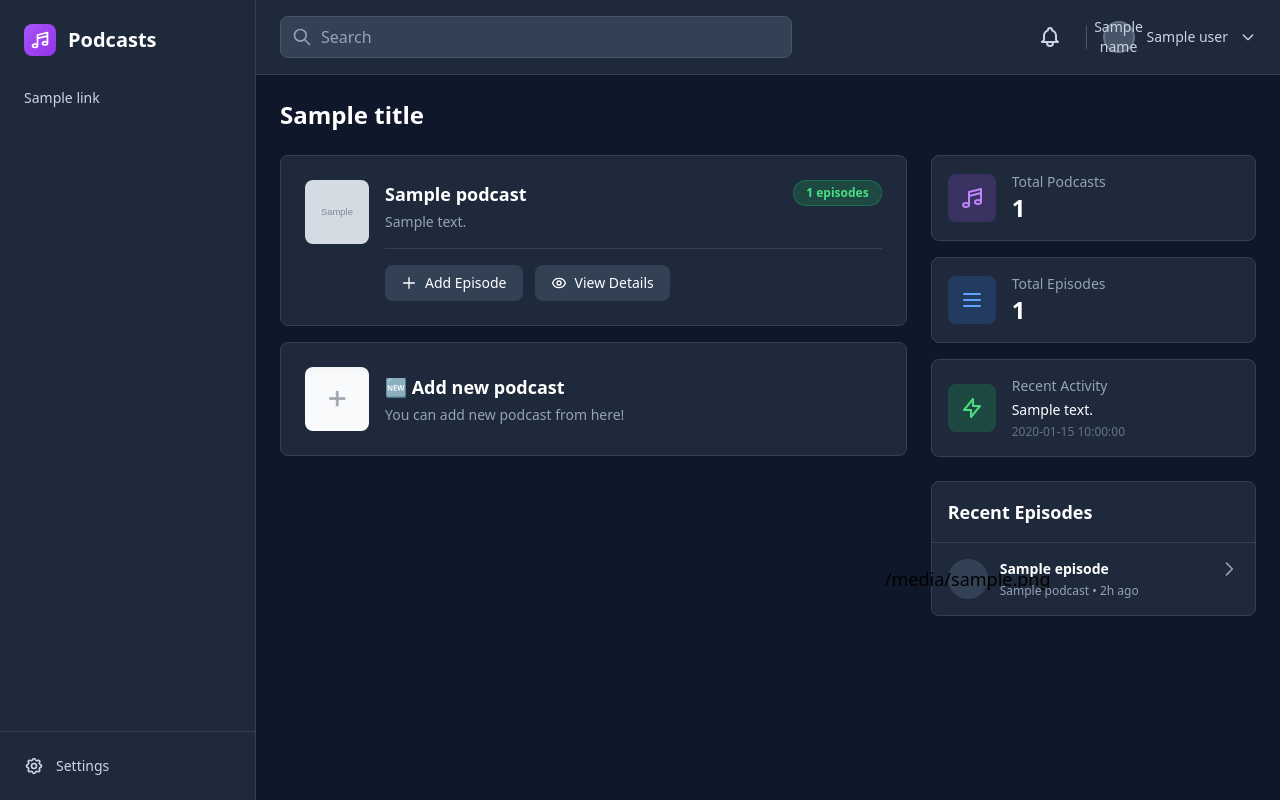
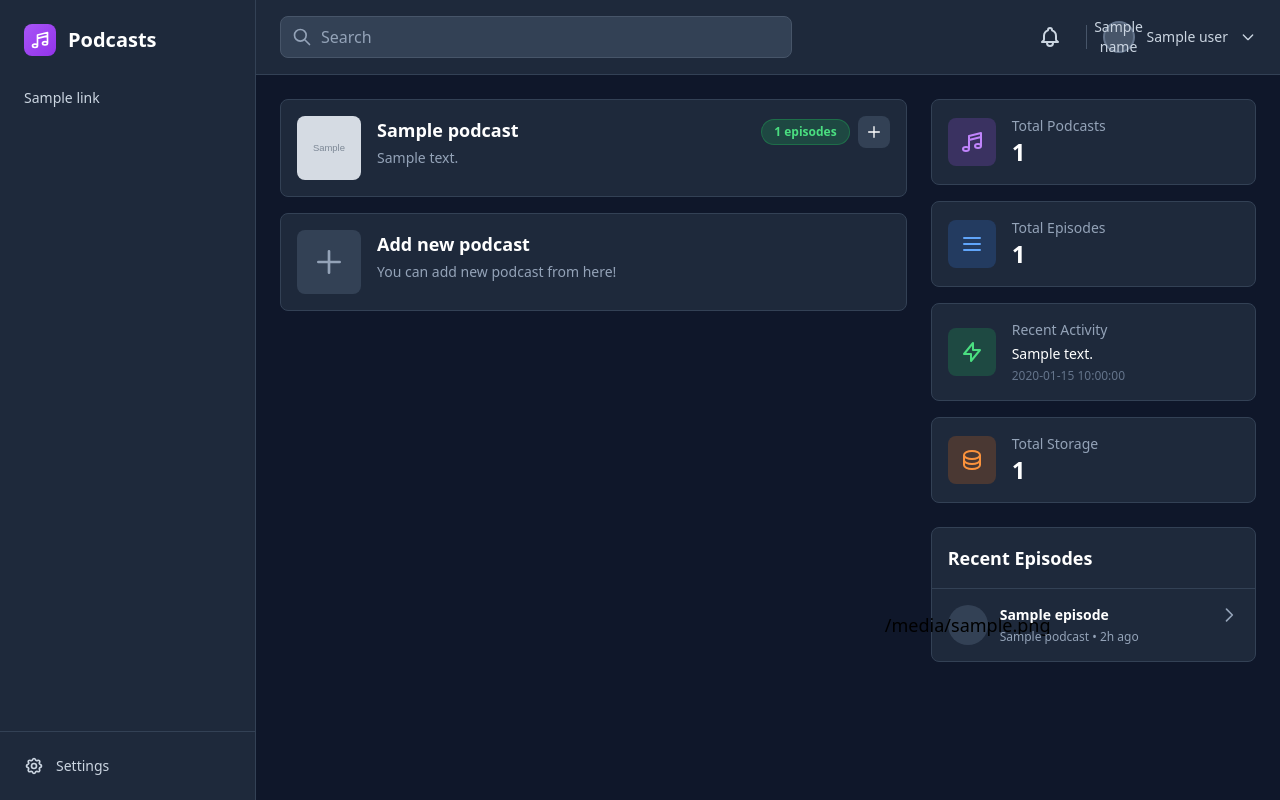
Before and after one commit to DmitryBurnaev/podcast-app, a Python web app: template src/templates/index.html in a window 1280 px wide. Run offline with Jinja, Linux system fonts and the light colour scheme; the template is opened without the code that fills it: most values are stand-ins (such as "Sample title", 1, 10 or a date in 2020); grey boxes marked "Sample" are stand-in pictures.

Commit message:
[#1] Project skeleton: update index view

```diff
--- a/src/templates/base.html
+++ b/src/templates/base.html
@@ -129,7 +129,7 @@
             <!-- Main Content -->
             <main class="flex-1 overflow-y-auto bg-slate-900 pattern-bg">
                 <div class="p-6">
-                    <h2 class="text-2xl font-bold text-white mb-6">{{ title }}</h2>
+{#                    <h2 class="text-2xl font-bold text-white mb-6">{{ title }}</h2>#}
                     {% block content %}
                         <div class="text-slate-400">No content</div>
                     {% endblock %}
--- a/src/templates/index.html
+++ b/src/templates/index.html
@@ -5,9 +5,9 @@
     <div class="flex-1 lg:w-2/3">
         <div class="space-y-4">
             {% for podcast in podcasts %}
-            <div
-                class="bg-slate-800 rounded-lg border border-slate-700 hover:border-slate-600 transition overflow-hidden">
-                <div class="p-6 flex items-start gap-4">
+            <a href="/podcast/{{ loop.index0 }}"
+                class="block bg-slate-800 rounded-lg border border-slate-700 hover:border-slate-600 transition overflow-hidden cursor-pointer">
+                <div class="p-4 flex items-start gap-4">
                     <!-- Podcast Image/Avatar -->
                     <div class="flex-shrink-0">
                         <img class="w-16 h-16 rounded-lg object-cover" src="{{ podcast.image_url }}"
@@ -16,55 +16,47 @@
 
                     <!-- Podcast Info -->
                     <div class="flex-1 min-w-0">
-                        <div class="flex items-start justify-between gap-4 mb-2">
-                            <div>
+                        <div class="flex items-start justify-between gap-4">
+                            <div class="flex-1 min-w-0">
                                 <h3 class="text-lg font-semibold text-white mb-1">{{ podcast.title }}</h3>
                                 <p class="text-sm text-slate-400 line-clamp-2">{{ podcast.description }}</p>
                             </div>
+                            <div class="flex items-center gap-2 flex-shrink-0">
                                 <span
                                     class="inline-flex items-center px-3 py-1 rounded-full text-xs font-semibold bg-green-500/20 text-green-400 border border-green-500/30">
                                     {{ podcast.episodes_count }} episodes
                                 </span>
-                        </div>
-
-                        <!-- Action Buttons -->
-                        <div class="flex items-center gap-3 mt-4 pt-4 border-t border-slate-700">
-                            <button onclick="openAddEpisodeModal('{{ podcast.title }}')"
-                                class="flex items-center gap-2 px-4 py-2 bg-slate-700 hover:bg-slate-600 text-white rounded-lg transition text-sm font-medium">
+                                <button
+                                    onclick="event.preventDefault(); event.stopPropagation(); openAddEpisodeModal('{{ podcast.title }}')"
+                                    class="p-2 bg-slate-700 hover:bg-slate-600 text-white rounded-lg transition"
+                                    title="Add Episode">
                                     <svg class="w-4 h-4" fill="none" stroke="currentColor" viewBox="0 0 24 24">
                                         <path stroke-linecap="round" stroke-linejoin="round" stroke-width="2"
                                             d="M12 4v16m8-8H4"></path>
                                     </svg>
-                                Add Episode
                                 </button>
-                            <a href="/podcast/{{ loop.index0 }}"
-                                class="flex items-center gap-2 px-4 py-2 bg-slate-700 hover:bg-slate-600 text-white rounded-lg transition text-sm font-medium">
-                                <svg class="w-4 h-4" fill="none" stroke="currentColor" viewBox="0 0 24 24">
-                                    <path stroke-linecap="round" stroke-linejoin="round" stroke-width="2"
-                                        d="M15 12a3 3 0 11-6 0 3 3 0 016 0z"></path>
-                                    <path stroke-linecap="round" stroke-linejoin="round" stroke-width="2"
-                                        d="M2.458 12C3.732 7.943 7.523 5 12 5c4.478 0 8.268 2.943 9.542 7-1.274 4.057-5.064 7-9.542 7-4.477 0-8.268-2.943-9.542-7z">
-                                    </path>
-                                </svg>
-                                View Details
-                            </a>
                             </div>
                         </div>
                     </div>
                 </div>
+            </a>
             {% endfor %}
 
             <!-- Add New Podcast Card -->
             <div
                 class="bg-slate-800 rounded-lg border border-slate-700 hover:border-slate-600 transition overflow-hidden cursor-pointer">
-                <div class="p-6 flex items-center gap-4">
+                <div class="p-4 flex items-start gap-4">
                     <div class="flex-shrink-0">
-                        <img class="w-16 h-16 rounded-lg object-cover" src="/static/images/podcast-add.png"
-                            alt="Add Podcast">
+                        <div class="w-16 h-16 rounded-lg bg-slate-700 flex items-center justify-center">
+                            <svg class="w-8 h-8 text-slate-400" fill="none" stroke="currentColor" viewBox="0 0 24 24">
+                                <path stroke-linecap="round" stroke-linejoin="round" stroke-width="2"
+                                    d="M12 4v16m8-8H4"></path>
+                            </svg>
                         </div>
-                    <div class="flex-1">
-                        <h3 class="text-lg font-semibold text-white mb-1">🆕 Add new podcast</h3>
-                        <p class="text-sm text-slate-400">You can add new podcast from here!</p>
+                    </div>
+                    <div class="flex-1 min-w-0">
+                        <h3 class="text-lg font-semibold text-white mb-1">Add new podcast</h3>
+                        <p class="text-sm text-slate-400 line-clamp-2">You can add new podcast from here!</p>
                     </div>
                 </div>
             </div>
@@ -123,6 +115,23 @@
                         {% if stats.recent_activity.time %}
                         <p class="text-xs text-slate-500 mt-1">{{ stats.recent_activity.time }}</p>
                         {% endif %}
+                    </div>
+                </div>
+            </div>
+
+            <!-- Total Storage -->
+            <div class="bg-slate-800 rounded-lg border border-slate-700 p-4">
+                <div class="flex items-center gap-4">
+                    <div class="flex-shrink-0 w-12 h-12 rounded-lg bg-orange-500/20 flex items-center justify-center">
+                        <svg class="w-6 h-6 text-orange-400" fill="none" stroke="currentColor" viewBox="0 0 24 24">
+                            <path stroke-linecap="round" stroke-linejoin="round" stroke-width="2"
+                                d="M4 7v10c0 2.21 3.582 4 8 4s8-1.79 8-4V7M4 7c0 2.21 3.582 4 8 4s8-1.79 8-4M4 7c0-2.21 3.582-4 8-4s8 1.79 8 4m0 5c0 2.21-3.582 4-8 4s-8-1.79-8-4">
+                            </path>
+                        </svg>
+                    </div>
+                    <div class="flex-1 min-w-0">
+                        <p class="text-sm text-slate-400">Total Storage</p>
+                        <p class="text-2xl font-semibold text-white">{{ stats.total_storage }}</p>
                     </div>
                 </div>
             </div>
```
Also changed, not shown: src/constants.py (+14 -0 lines). Lines whose indentation alone changed are shown as unchanged.
